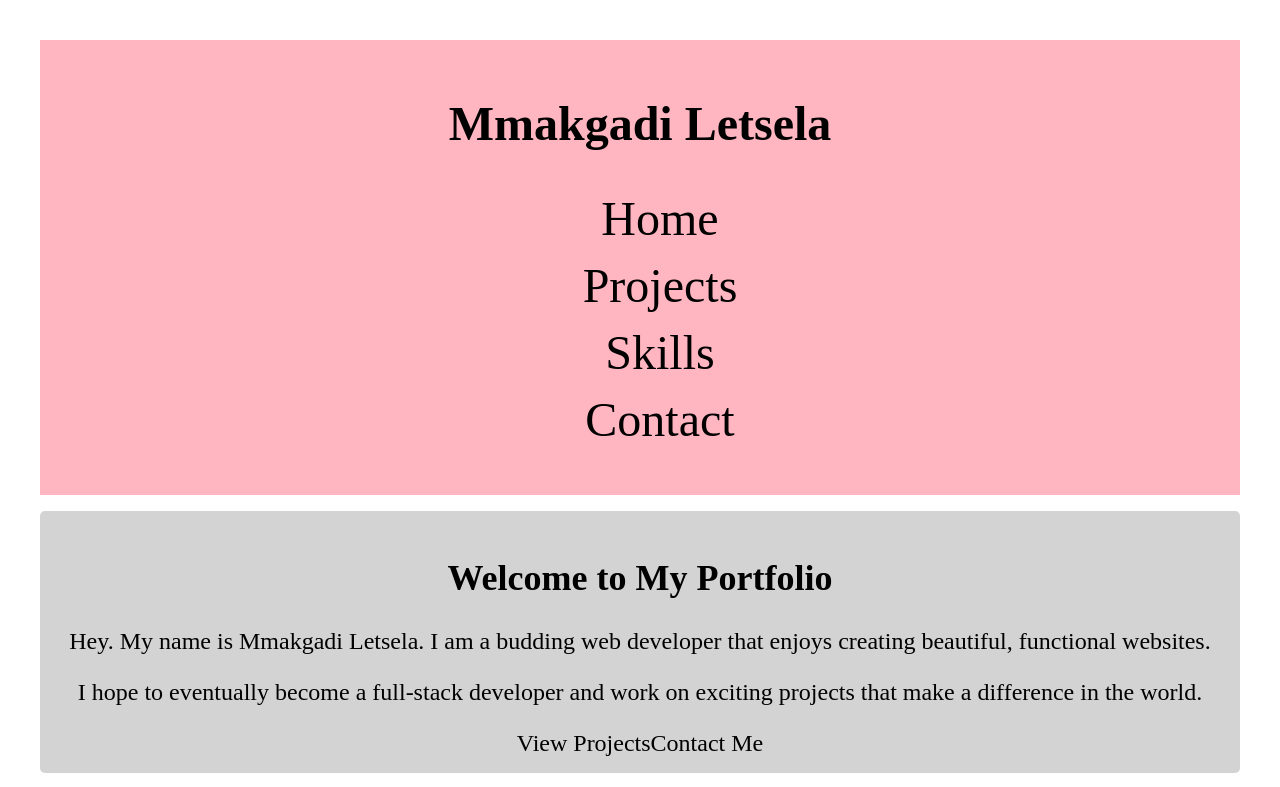
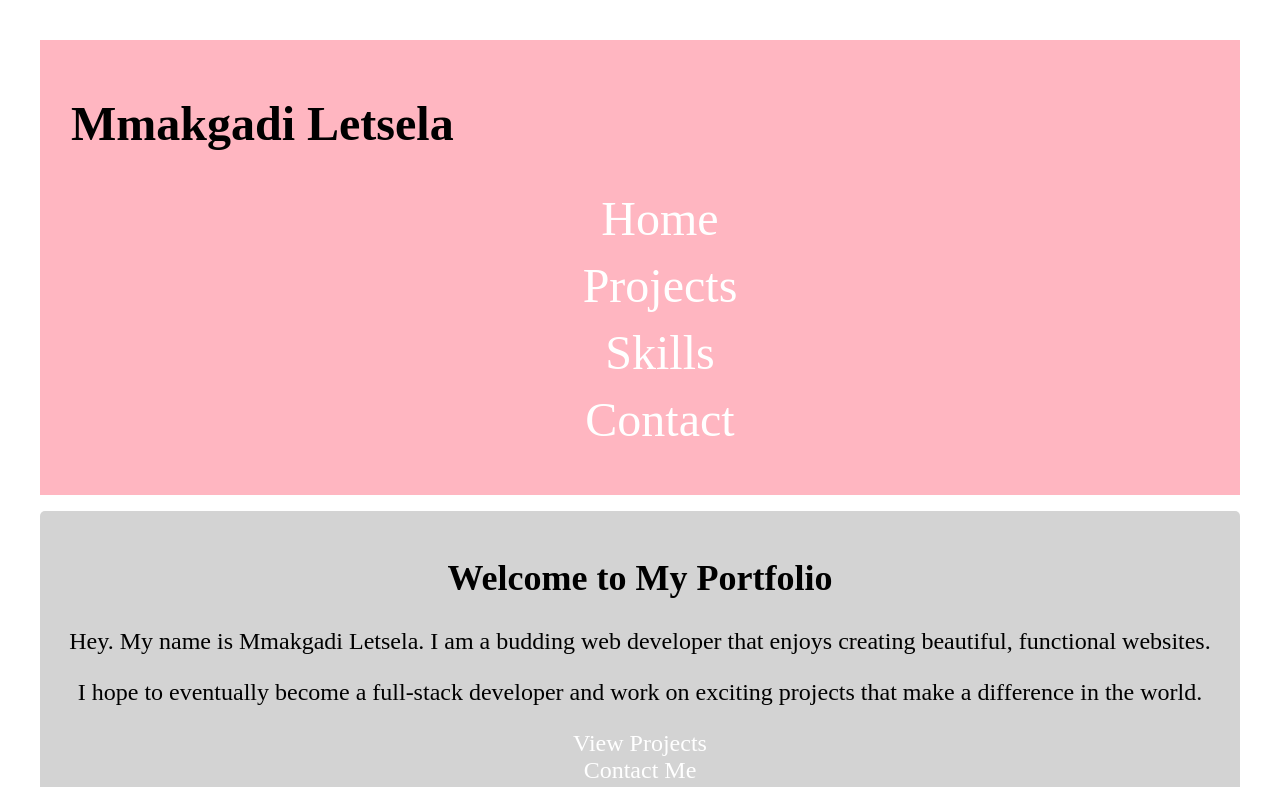
Before and after one commit to MmakgadiLetsela/MMALET25583_PTO2505_Group-A_Mmakgadi-Letsela_CDV05, a React (Vite) app: page / in a window 1280 px wide. Shown: the top 787 px of the page. Built offline with nearby package versions, Linux system fonts and the light colour scheme.

Commit message:
add home and contact styles

```diff
--- a/src/App.css
+++ b/src/App.css
@@ -25,7 +25,7 @@
 }
 
 a{
-  color: black;
+  color: white;
   text-decoration: none;
 }
 
@@ -43,6 +43,11 @@ li{
   font-size: 3rem;
 }
 
+.app-title{
+  text-align: left;
+  margin-left: .9375rem;
+}
+
 /* HOME STYLES */
 
 .img{
--- a/src/components/Contact.jsx
+++ b/src/components/Contact.jsx
@@ -10,7 +10,7 @@ export default function Contact () {
                     <div className="contact-item">
                         <span className="contact-icon"></span>
                         <h3>Email</h3>
-                        <p>mmakgadi.letsela@gmail.com</p>
+                        <p><a href="mailto:mmakgadi.letsela@gmail.com">mmakgadi.letsela@gmail.com</a></p>
                     </div>
 
                     <div className="contact-item">
--- a/src/components/Home.jsx
+++ b/src/components/Home.jsx
@@ -14,8 +14,8 @@ export default function Home() {
                     <p>I hope to eventually become a full-stack developer and work on exciting projects that make a difference in the world.</p>
                 </div>
                 <div className="home-buttons">
-                    <a href="#projects" id="projects-btn" className="btn">View Projects</a>
-                    <a href="#contact" id="contact-btn" className="btn">Contact Me</a>
+                    <div><a href="#projects" id="projects-btn" className="btn">View Projects</a></div>
+                    <div><a href="#contact" id="contact-btn" className="btn">Contact Me</a></div>
                 </div>
             </div>
             <div className="home-image">
--- a/src/components/Projects.jsx
+++ b/src/components/Projects.jsx
@@ -11,7 +11,7 @@ export default function Projects() {
             description: "A web application that allows users to manage their tasks using a Kanban board. Users can create, edit, and delete tasks, as well as move them between different columns (e.g., To Do, In Progress, Done).",
             technologies: ["Javascript", "HTML", "CSS"],
             githubLink: "https://github.com/MmakgadiLetsela/MMALET25583_FTO2506_Group-B_Mmakgadi-Letsela_JSLPP.git",
-            image: "./assets/kanban-app.png",
+            image: "../assets/kanban-image.png",
 
         },
 
@@ -21,7 +21,7 @@ export default function Projects() {
             description: "A responsive landing page for a podcast, built using React. The page includes sections for the podcast's description, episodes, and the image.",
             technologies: ["React", "HTML", "CSS"],
             githubLink: "https://github.com/MmakgadiLetsela/MMALET25583_PTO2505_Group_A_Mmakgadi-Letsela_DJS03.git",
-            image: "./assets/podcast-landing-page.png",
+            image: "../assets/podcasts-image.png",
         }
     ]
 
```
Also changed, not shown: src/assets/kanban-image.png (added), src/assets/podcasts-image.png (added).
